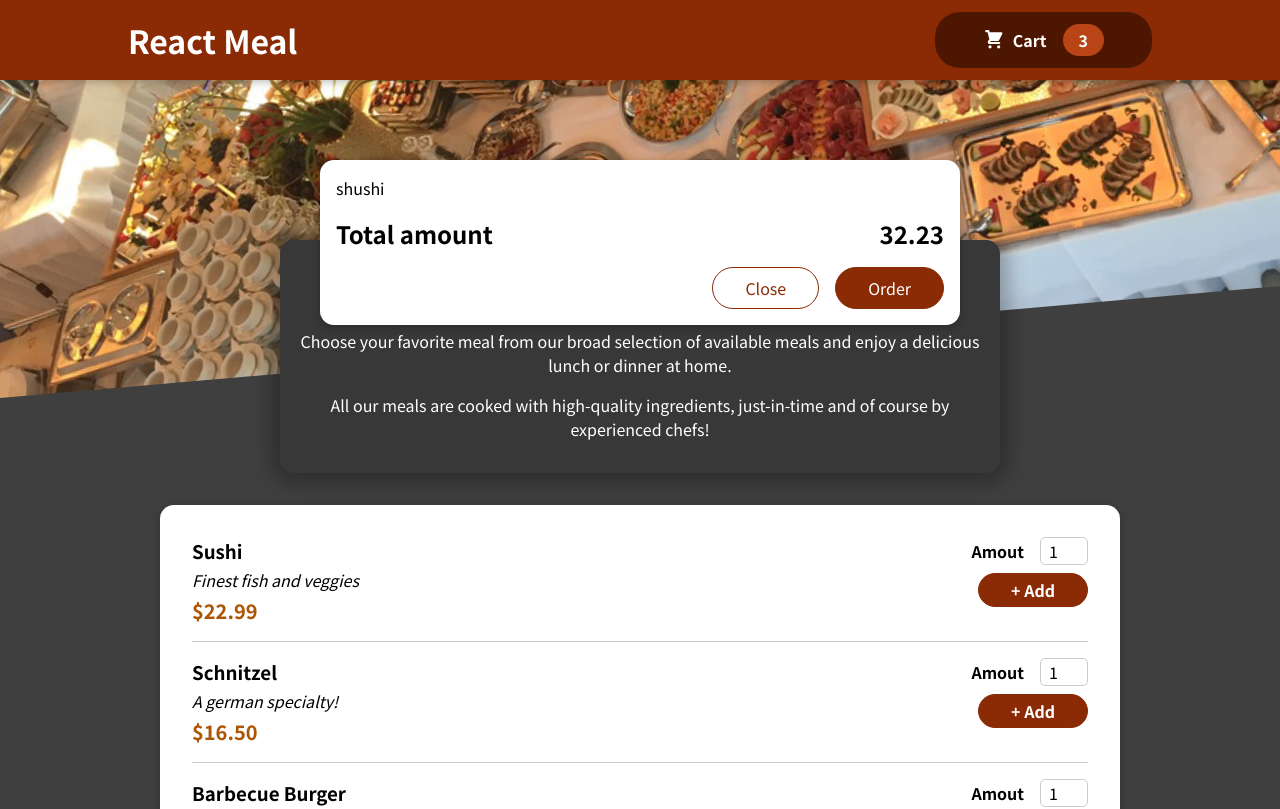
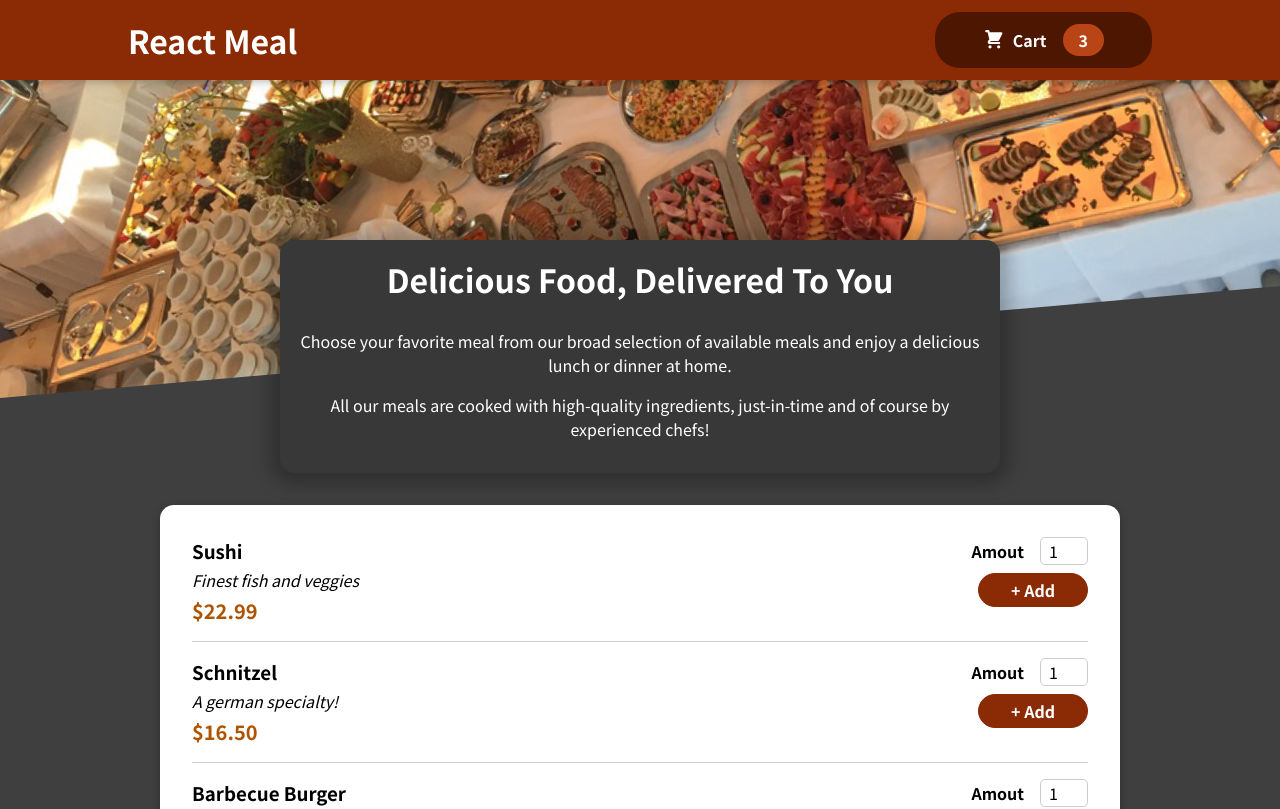
Before and after one commit to duytran31187/food-app-react, a React (Create React App) app: page / in a window 1280 px wide. Shown: the top 809 px of the page. Built offline with nearby package versions, Linux system fonts and the light colour scheme.

Commit message:
show | hide modal with click on Cart icon

```diff
--- a/src/App.js
+++ b/src/App.js
@@ -2,12 +2,26 @@ import { Fragment } from "react";
 import Header from "./components/Layout/Header";
 import Meals from "./components/Meals/Meals";
 import Cart from "./components/Cart/Cart";
+import React from "react";
 
 function App() {
+  const [cartIsShown, setCartIsShown] = React.useState(false);
+
+  const showCartHandler = () => {
+    console.log("showCart");
+    setCartIsShown(true);
+  };
+
+  const hideCartHandler = () => {
+    console.log("hideCartHandler");
+    setCartIsShown(false);
+  };
+
   return (
     <Fragment>
-      <Cart />
-      <Header />
+      {cartIsShown && <Cart onClose={hideCartHandler}/>}
+      <Header onShowCart={showCartHandler}/>
+
       <main>
         <Meals />
       </main>
--- a/src/components/Cart/Cart.js
+++ b/src/components/Cart/Cart.js
@@ -11,14 +11,14 @@ const Cart = props => {
         );
     })}</ul>;
     return (
-        <Modal>
+        <Modal onClose={props.onClose}>
             {cardItems}
             <div className={classes.total}>
                 <span>Total amount</span>
                 <span>32.23</span>
             </div>
             <div className={classes.actions}>
-                <button className={classes['button--alt']}>Close</button>
+                <button className={classes['button--alt']} onClick={props.onClose}>Close</button>
                 <button className={classes['button']}>Order</button>
             </div>
         </Modal>
--- a/src/components/Layout/Header.js
+++ b/src/components/Layout/Header.js
@@ -3,12 +3,12 @@ import React, { Fragment } from 'react';
 import mealImage from "../../assets/meals.jpg";
 import HeaderCardButton from './HeaderCardButton';
 
-const Header = props => {
+const Header = (props) => {
     return (
         <Fragment>
             <header className={classes.header}>
                 <h1>React Meal</h1>
-                <HeaderCardButton />
+                <HeaderCardButton onShowCart={props.onShowCart}/>
             </header>
             <div className={classes['main-image']}>
                 <img src={mealImage} alt='A table with full of foods' />
--- a/src/components/Layout/HeaderCardButton.js
+++ b/src/components/Layout/HeaderCardButton.js
@@ -5,7 +5,7 @@ import CartIcon from "./CartIcon";
 const HeaderCardButton = props => {
     return (
         <button className={classes.button}>
-            <span className={classes.icon}>
+            <span className={classes.icon} onClick={props.onShowCart}>
                 <CartIcon />
             </span>
             <span>
--- a/src/components/Layout/UI/Modal/Modal.js
+++ b/src/components/Layout/UI/Modal/Modal.js
@@ -2,8 +2,8 @@ import React, { Fragment } from "react";
 import ReactDOM from "react-dom";
 import classes from './Modal.module.css';
 
-const Backdrop = props => {
-    return <div className={classes.Backdrop}></div>
+const Backdrop = (props) => {
+    return <div className={classes.backdrop} onClick={props.onClose}></div>
 };
 const ModalOverlay = props => {
   return (
@@ -16,7 +16,7 @@ const portalElement = document.getElementById("overlays");
 const Modal = props => {
     return (
         <Fragment>
-            {ReactDOM.createPortal(<Backdrop />, portalElement)}
+            {ReactDOM.createPortal(<Backdrop onClose = {props.onClose}/>, portalElement)}
             {ReactDOM.createPortal(<ModalOverlay>{props.children}</ModalOverlay>, portalElement)}
         </Fragment>
     );
--- a/src/components/Layout/UI/Modal/Modal.module.css
+++ b/src/components/Layout/UI/Modal/Modal.module.css
@@ -5,7 +5,7 @@
     width: 100%;
     height: 100vh;
     z-index: 20;
-    background-color: rgba(0, 0, 0, 0.75);
+    background-color: rgba(22, 105, 42, 0.75);
   }
 
   .modal {
@@ -16,7 +16,7 @@
     background-color: white;
     padding: 1rem;
     border-radius: 14px;
-    box-shadow: 0 2px 8px rgba(0, 0, 0, 0.25);
+    box-shadow: 0 2px 8px rgba(188, 5, 121, 0.25);
     z-index: 30;
     animation: slide-down 300ms ease-out forwards;
   }
```
